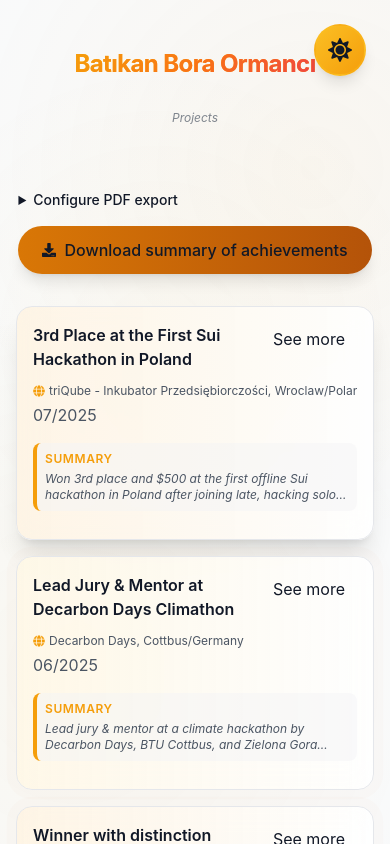
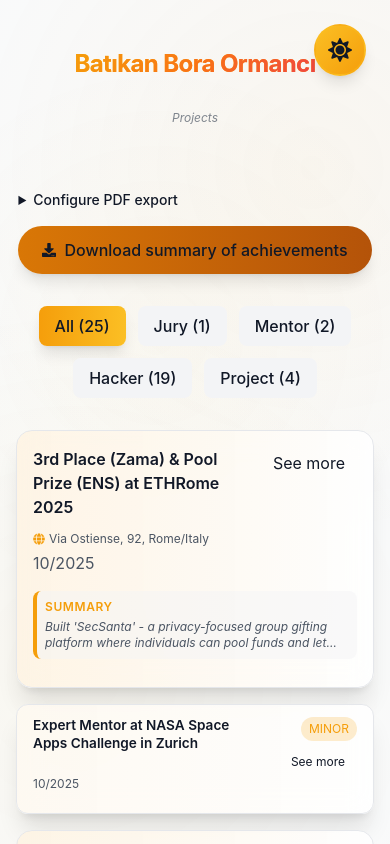
Before and after one commit to batikanor/batikanor.github.io, a Next.js app: page /projects in a window 390 px wide. Shown: the top 844 px of the page. Built offline with nearby package versions, Linux system fonts and the light colour scheme; what @mysten/dapp-kit would draw is missing.

Commit message:
Minor feature additions such as filtering, also add latest rome and zurich projects

```diff
--- a/src/components/Projects.css
+++ b/src/components/Projects.css
@@ -724,3 +724,54 @@
   box-shadow: 0 4px 6px -1px rgb(0 0 0 / 0.1), 0 2px 4px -2px rgb(0 0 0 / 0.1) !important;
   transform: none !important;
 }
+
+/* Minor project card styling - compact height and distinct look */
+.minor-project-card .tilt-card {
+  min-height: auto;
+  max-height: 200px;
+  padding: 1rem 1.5rem !important;
+  border-radius: 12px !important;
+  transition: all 0.3s ease;
+}
+
+.minor-project-card .tilt-card:hover {
+  transform: translateY(-2px) !important;
+  box-shadow: 0 4px 15px rgba(139, 92, 70, 0.12) !important;
+}
+
+:global(.dark) .minor-project-card .tilt-card:hover {
+  box-shadow: 0 4px 15px rgba(0, 0, 0, 0.25) !important;
+}
+
+.minor-project-card .tilt-card h3 {
+  margin-bottom: 0.5rem !important;
+  font-size: 0.9rem !important;
+  line-height: 1.3 !important;
+}
+
+.minor-project-card .tilt-card p {
+  margin-bottom: 0.5rem !important;
+  font-size: 0.8rem !important;
+}
+
+/* Reduce button size for minor projects */
+.minor-project-card .tilt-card button {
+  padding: 0.25rem 0.75rem !important;
+  font-size: 0.75rem !important;
+}
+
+/* Mobile adjustments for minor projects */
+@media (max-width: 768px) {
+  .minor-project-card .tilt-card {
+    max-height: 150px;
+    padding: 0.75rem 1rem !important;
+  }
+
+  .minor-project-card .tilt-card h3 {
+    font-size: 0.85rem !important;
+  }
+
+  .minor-project-card .tilt-card p {
+    font-size: 0.75rem !important;
+  }
+}
--- a/src/components/Projects.js
+++ b/src/components/Projects.js
@@ -161,6 +161,7 @@ const ResizableEmbed = ({
 const Projects = () => {
   const [expandedActivity, setExpandedActivity] = useState(null);
   const [isMobile, setIsMobile] = useState(false);
+  const [selectedCategories, setSelectedCategories] = useState([]);
 
   // Function to handle scrolling to a project
   const scrollToProject = (slug) => {
@@ -458,15 +459,85 @@ const Projects = () => {
       });
   };
 
+  // Calculate category counts
+  const categoryCounts = {
+    Jury: 0,
+    Mentor: 0,
+    Hacker: 0,
+    Project: 0,
+  };
+
+  contestsAndActivities.forEach((activity) => {
+    if (activity.categories) {
+      activity.categories.forEach((category) => {
+        if (categoryCounts.hasOwnProperty(category)) {
+          categoryCounts[category]++;
+        }
+      });
+    }
+  });
+
+  // Toggle filter selection
+  const toggleCategory = (category) => {
+    setSelectedCategories((prev) => {
+      if (prev.includes(category)) {
+        return prev.filter((c) => c !== category);
+      } else {
+        return [...prev, category];
+      }
+    });
+  };
+
+  // Clear all filters
+  const clearFilters = () => {
+    setSelectedCategories([]);
+  };
+
+  // Filter projects based on selected categories
+  const filteredActivities =
+    selectedCategories.length === 0
+      ? contestsAndActivities
+      : contestsAndActivities.filter((activity) =>
+          activity.categories?.some((cat) => selectedCategories.includes(cat))
+        );
+
   return (
     <div className="w-full">
       {/* PDF Download Button */}
       <div className="my-8 flex justify-center">
         <ExportPdfButton achievements={contestsAndActivities} />
       </div>
+
+      {/* Filter Buttons */}
+      <div className="mb-8 flex flex-wrap gap-3 justify-center">
+        <button
+          onClick={clearFilters}
+          className={`px-4 py-2 rounded-lg font-medium transition-all duration-200 ${
+            selectedCategories.length === 0
+              ? "bg-gradient-to-r from-accent to-accent-hover text-text-on-accent shadow-lg"
+              : "bg-light-background-secondary dark:bg-dark-background-secondary text-light-foreground dark:text-dark-foreground hover:bg-accent/20 dark:hover:bg-accent/20"
+          }`}
+        >
+          All ({contestsAndActivities.length})
+        </button>
+        {Object.keys(categoryCounts).map((category) => (
+          <button
+            key={category}
+            onClick={() => toggleCategory(category)}
+            className={`px-4 py-2 rounded-lg font-medium transition-all duration-200 ${
+              selectedCategories.includes(category)
+                ? "bg-gradient-to-r from-accent to-accent-hover text-text-on-accent shadow-lg"
+                : "bg-light-background-secondary dark:bg-dark-background-secondary text-light-foreground dark:text-dark-foreground hover:bg-accent/20 dark:hover:bg-accent/20"
+            }`}
+          >
+            {category} ({categoryCounts[category]})
+          </button>
+        ))}
+      </div>
+
       {/* Activities Grid - Using more width */}
       <div className="grid grid-cols-1 sm:grid-cols-2 lg:grid-cols-3 xl:grid-cols-4 gap-4 sm:gap-6 lg:gap-8">
-        {contestsAndActivities.map((activity, index) => {
+        {filteredActivities.map((activity, index) => {
           const isExpanded = expandedActivity === activity;
           const isMicro = activity.importance < 2;
           const isMinor = activity.importance >= 2 && activity.importance < 5;
@@ -481,9 +552,11 @@ const Projects = () => {
                   : isMicro
                   ? "col-span-1"
                   : isMinor
-                  ? "col-span-1"
+                  ? "col-span-1 sm:col-span-1"
                   : "col-span-1 sm:col-span-2 lg:col-span-2"
-              } transition-all duration-300`}
+              } transition-all duration-300 ${
+                isMinor && !isExpanded ? "minor-project-card" : ""
+              }`}
             >
               <div
                 className={`tilt-card relative p-4 sm:p-6 rounded-2xl shadow-xl backdrop-blur-lg overflow-hidden hover:shadow-2xl transition-all duration-300 ${
@@ -557,16 +630,19 @@ const Projects = () => {
                   </div>
 
                   <div className="overflow-hidden">
+                    {!isMinor && (
                       <LocationDisplay
                         activity={activity}
                         onClick={() => handleLocationClick(activity)}
                       />
+                    )}
 
                     <p className="mb-4 text-light-foreground-secondary dark:text-dark-foreground-secondary truncate">
                       {activity.date}
                     </p>
 
-                    {/* Display Short Description */}
+                    {/* Display Short Description - hide for minor projects when not expanded */}
+                    {(!isMinor || isExpanded) && (
                       <div
                         className={`mb-3 p-2 bg-light-background-secondary/50 dark:bg-dark-background-secondary/50 rounded-lg ${
                           !isExpanded
@@ -587,6 +663,7 @@ const Projects = () => {
                           {activity.shortDescription}
                         </p>
                       </div>
+                    )}
                   </div>
 
                   {/* Display Long Description if Expanded */}
@@ -674,7 +751,7 @@ const Projects = () => {
                       {activity.gdrive_embed &&
                         activity.gdrive_embed.length > 0 && (
                           <div className="mb-4">
-                            {activity.gdrive_embed.map((embedUrl, index) => {
+                            {activity.gdrive_embed.map((_, index) => {
                               // Check if this embed was already used inline
                               const wasUsedInline =
                                 activity.longDescription.includes(
--- a/src/data/contestsAndActivities.js
+++ b/src/data/contestsAndActivities.js
@@ -1,7 +1,94 @@
 export const contestsAndActivities = [
+  {
+    slug: "ethrome-2025",
+    importance: 6,
+    categories: ["Hacker"],
+    title: "3rd Place (Zama) & Pool Prize (ENS) at ETHRome 2025",
+    mapData: {
+      venue: "Via Ostiense, 92",
+      city: "Rome",
+      country: "Italy",
+      coordinates: { lat: 41.8719, lng: 12.4802 },
+    },
+    date: "10/2025",
+    shortDescription:
+      "Built 'SecSanta' - a privacy-focused group gifting platform where individuals can pool funds and let recipients choose their own gifts while keeping individual contributions secret using Web3 privacy technologies.",
+    longDescription: `SecSanta stands for 'secure' and/or 'secret' Santa. The idea is simple: pool a gift amount, and let the recipient choose their own gifts while hiding individual contributions in a secure and secret way.
+
+This project was submitted for the privacy track, targeting sponsors ENS, IExec, and Zama. We were awarded 3rd place by Zama and received part of the pool prize for ENS. The prize was enough to pay for my Rome and Bologna trip, which means it won alright!
+
+{{gdrive_embed[0]}}
+
+Overall, this was a great opportunity to meet the builder space in Rome and make new Web3 friends.
+
+The app used the testnets of bounty sponsors, and it's unlikely to be deployed on mainnet anytime soon. But who knows, maybe we might work on it further and eventually deploy it. The project is open source and the code is available on GitHub.`,
+    technologies: ["Web3", "Privacy Tech", "ENS", "IExec", "Zama", "Smart Contracts", "Solidity"],
+    links: [
+      {
+        label: "ETHRome Hacker Manual",
+        url: "https://ethrome25.notion.site/",
+      },
+      {
+        label: "Project on Taikai",
+        url: "https://taikai.network/ethrome/hackathons/2025/projects/cmgxarsvv01zn8697shj4llh9/idea",
+      },
+      {
+        label: "Live Demo (may not be up)",
+        url: "https://secsanta.vercel.app/",
+      },
+      {
+        label: "GitHub Repository",
+        url: "https://github.com/batikanor/SecSanta",
+      },
+    ],
+    gdrive_embed: [
+      {
+        url: "https://drive.google.com/file/d/1E2NMqvyvtq8Igmvl0UB77SNCUcYvcR3n/view?usp=sharing",
+        abovePhotoCaption: "Our 2-minute pitch for SecSanta. Sorry that it's a bit fast-spoken - we were time-constrained!",
+        desktopSize: "XL",
+        mobileSize: "M",
+      },
+    ],
+  },
+  {
+    slug: "nasa-space-apps-zurich-2025",
+    importance: 4,
+    categories: ["Mentor"],
+    title: "Expert Mentor at NASA Space Apps Challenge in Zurich",
+    mapData: {
+      venue: "NovuCampus Zurich, The Circle 60",
+      city: "Zurich",
+      country: "Switzerland",
+      coordinates: { lat: 47.4525, lng: 8.5617 },
+    },
+    date: "10/2025",
+    shortDescription:
+      "Mentored participants at NASA Space Apps Challenge in Zurich, sharing expertise in winning hackathons, satellite/geography APIs, AI methods, and product-market fit.",
+    longDescription: `I assisted the participants through my knowledge and experience in winning comparable competitions, using satellite and geography-based APIs, AI methods, and product-market fit matters.
+
+{{gdrive_embed[0]}}
+
+It was great to see the enthusiasm and creativity of the teams tackling real-world space and earth science challenges.`,
+    technologies: ["Mentorship", "Space Tech", "Satellite APIs", "AI", "Product Strategy"],
+    links: [
+      {
+        label: "LinkedIn Post by Organizers",
+        url: "https://www.linkedin.com/posts/space-apps-ch_nasa-space-apps-challenge-zurich-meet-activity-7377979184670932992-3XaS?utm_source=share&utm_medium=member_desktop&rcm=ACoAACL8UREBa3FbjBW-yu7HCZmgCHJBrj-opz4",
+      },
+    ],
+    gdrive_embed: [
+      {
+        url: "https://drive.google.com/file/d/1z7zsXb7DmStr8RQMBJ5qszdwBI7QB_yf/view?usp=sharing",
+        abovePhotoCaption: "Expert Mentor Certificate from NASA Space Apps Challenge Zurich.",
+        desktopSize: "L",
+        mobileSize: "M",
+      },
+    ],
+  },
   {
     slug: "sui-hackathon-poland-2025",
     importance: 5,
+    categories: ["Hacker"],
     title: "3rd Place at the First Sui Hackathon in Poland",
     mapData: {
       venue: "triQube - Inkubator Przedsiębiorczości",
@@ -92,6 +179,7 @@ They said they would even ship me my 3rd place trophy all the way to Cottbus. Tr
     slug: "decarbon-days-climathon-2025",
     importance: 9,
     highlighted: true,
+    categories: ["Jury", "Mentor"],
     title: "Lead Jury & Mentor at Decarbon Days Climathon",
     mapData: {
       venue: "Decarbon Days",
@@ -182,6 +270,7 @@ Thank you to zweihelden gmbh for making this possible. A special thank you to Ne
     slug: "music-ai-osaka-2025",
     importance: 6,
     highlighted: true,
+    categories: ["Hacker"],
     title:
       "Winner with distinction 'Open Source' in Music & AI Hackathon in Japan. Participation in World Expo as VIP of Austria",
     mapData: {
@@ -318,6 +407,7 @@ Final note: Osaka is extremely humid. You aren't prepared. You cannot prepare. J
   {
     slug: "european-defense-tech-2025-munich",
     importance: 3,
+    categories: ["Hacker"],
     title: "Finalist at European Defense Tech Competition 2025 Munich",
     mapData: {
       venue: "Unternehmertum Garching",
@@ -367,6 +457,7 @@ All for a safer Europe!`,
   {
     slug: "tech-berlin-ai-hackathon-2",
     importance: 2,
+    categories: ["Hacker"],
     title:
       "Winner of Balderton Capital Challenge at {Tech: Berlin} AI Hackathon",
     mapData: {
@@ -439,6 +530,7 @@ We built an innovative GraphRAG solution using Mistral AI, OpenAI, and Neo4j to
   {
     slug: "huawei-agorize-2024",
     importance: 5,
+    categories: ["Hacker"],
     title:
       "Outstanding Award Winner at Huawei AI Individual Head-Related Transfer Functions (HRTFs) Competition",
     mapData: {
@@ -490,6 +582,7 @@ We built an innovative GraphRAG solution using Mistral AI, OpenAI, and Neo4j to
   {
     slug: "masters-thesis",
     importance: 7,
+    categories: ["Project"],
     title:
       "Master's Thesis: (TEA) Trajectory Encoding Augmentation for Robust and Transferable Policies in Offline Reinforcement Learning",
     mapData: {
@@ -519,6 +612,7 @@ We built an innovative GraphRAG solution using Mistral AI, OpenAI, and Neo4j to
   {
     slug: "lauzhack-2024",
     importance: 3,
+    categories: ["Hacker"],
     title: "Finalist at LauzHack 2024: VR Classroom for Focus Improvement",
     mapData: {
       venue: "EPFL",
@@ -564,6 +658,7 @@ We built an innovative GraphRAG solution using Mistral AI, OpenAI, and Neo4j to
     slug: "salzburg-tourism-2024", // Unique slug for each project
     importance: 8, // If less than 5, pink text
     highlighted: true,
+    categories: ["Hacker"],
     title: "1st Place at the biggest Tourism Technology Festival in Europe",
     mapData: {
       venue: "Alles Für den GAST",
@@ -629,6 +724,7 @@ We built an innovative GraphRAG solution using Mistral AI, OpenAI, and Neo4j to
   {
     slug: "zurich-climathon-2024", // Unique slug for each project
     importance: 7, // If less than 5, pink text
+    categories: ["Hacker"],
     title:
       "Awarded 7000 CHF by the City of Zurich: AI-Based Employee Surveying Platform",
     mapData: {
@@ -674,7 +770,7 @@ Our roadmap includes launching the platform in Zurich, gathering initial data, a
   {
     slug: "bayer-ai-2024", // Unique slug for each project
     importance: 5, // If less than 5, pink text
-
+    categories: ["Hacker"],
     title: "2nd Place at Bayer AI Innovation Platform Hackathon",
     mapData: {
       venue: "Google Office",
@@ -713,7 +809,7 @@ Our roadmap includes launching the platform in Zurich, gathering initial data, a
   {
     slug: "dsag-ideathon-2024", // Unique slug for each project
     importance: 5, // If less than 5, pink text
-
+    categories: ["Hacker"],
     highlighted: true,
     title: "2nd Place at DSAG Ideathon",
     mapData: {
@@ -757,7 +853,7 @@ Our roadmap includes launching the platform in Zurich, gathering initial data, a
   {
     slug: "circular-bsh-2024", // Unique slug for each project
     importance: 4, // If less than 5, pink text
-
+    categories: ["Hacker"],
     title: "Best Business Opportunity Award Winner at Circular Hackfest",
     mapData: {
       venue: "Makerspace",
@@ -795,6 +891,7 @@ Our roadmap includes launching the platform in Zurich, gathering initial data, a
   {
     slug: "thuega-2024", // Unique slug for each project
     importance: 6, // If less than 5, pink text
+    categories: ["Hacker"],
     title: "1st Place at Thüga Solutions Hackathon",
     mapData: {
       venue: "Thüga Solutions",
@@ -843,6 +940,7 @@ Our roadmap includes launching the platform in Zurich, gathering initial data, a
   {
     slug: "solana-ideathon-2024", // Unique slug for each project
     importance: 4, // If less than 5, pink text
+    categories: ["Hacker"],
     title: "2nd Place at Solana Superteam Ideathon",
     mapData: {
       venue: "TUM Blockchain Conference",
@@ -876,6 +974,7 @@ Our roadmap includes launching the platform in Zurich, gathering initial data, a
     slug: "six-swisshacks-2024", // Unique slug for each project
     importance: 8, // If less than 5, pink text
     highlighted: true,
+    categories: ["Hacker"],
     title:
       "1st Place on Swiss Exchange Track & Audience Award at SwissHacks2024",
     mapData: {
@@ -910,7 +1009,7 @@ Our roadmap includes launching the platform in Zurich, gathering initial data, a
   {
     slug: "hackupc-2024", // Unique slug for each project
     importance: 5, // If less than 5, pink text
-
+    categories: ["Hacker"],
     title: "3rd Place at HackUPC (Sponsor: Intersystems)",
     mapData: {
       venue: "UPC",
@@ -957,7 +1056,7 @@ Our roadmap includes launching the platform in Zurich, gathering initial data, a
   {
     slug: "mdsi-bundesliga-2024", // Unique slug for each project
     importance: 4, // If less than 5, pink text
-
+    categories: ["Project"],
     title: "Proof of Concept: Detecting line-breaks in football matches",
     mapData: {
       venue: "TUM MDSI",
@@ -986,7 +1085,7 @@ Our roadmap includes launching the platform in Zurich, gathering initial data, a
   {
     slug: "draeger-2023", // Unique slug for each project
     importance: 5, // If less than 5, pink text
-
+    categories: ["Hacker"],
     title: "2nd Place at Dräger hackathon",
     mapData: {
       venue: "Dräger",
@@ -1024,7 +1123,7 @@ Our roadmap includes launching the platform in Zurich, gathering initial data, a
   {
     slug: "ethmunich-2023", // Unique slug for each project
     importance: 8, // If less than 5, pink text
-
+    categories: ["Hacker"],
     highlighted: true,
     title:
       "1st Place (Main Track) at the first Ethereum-focused hackathon in Munich",
@@ -1064,7 +1163,7 @@ Our roadmap includes launching the platform in Zurich, gathering initial data, a
   {
     slug: "msg-karlsruhe-2023", // Unique slug for each project
     importance: 6, // If less than 5, pink text
-
+    categories: ["Hacker"],
     title: "1st Place at  MSG Code & Create Hackathon",
     mapData: {
       venue: "MSG",
@@ -1106,7 +1205,7 @@ Our roadmap includes launching the platform in Zurich, gathering initial data, a
   {
     slug: "bachelors-thesis", // Unique slug for each project
     importance: 6, // If less than 5, pink text
-
+    categories: ["Project"],
     title: "Bachelor's Thesis: Cat identification using Noseprints",
     mapData: {
       venue: "Turkish-German University",
@@ -1132,6 +1231,7 @@ Our roadmap includes launching the platform in Zurich, gathering initial data, a
     slug: "tgu-perfect-gpa", // Unique slug for each project
     importance: 9, // If less than 5, pink text
     highlighted: true,
+    categories: ["Project"],
     title: "First student ever to graduate from TGU with Perfect GPA",
     mapData: {
       venue: "Turkish-German University",
```
Lines whose indentation alone changed are shown as unchanged.
